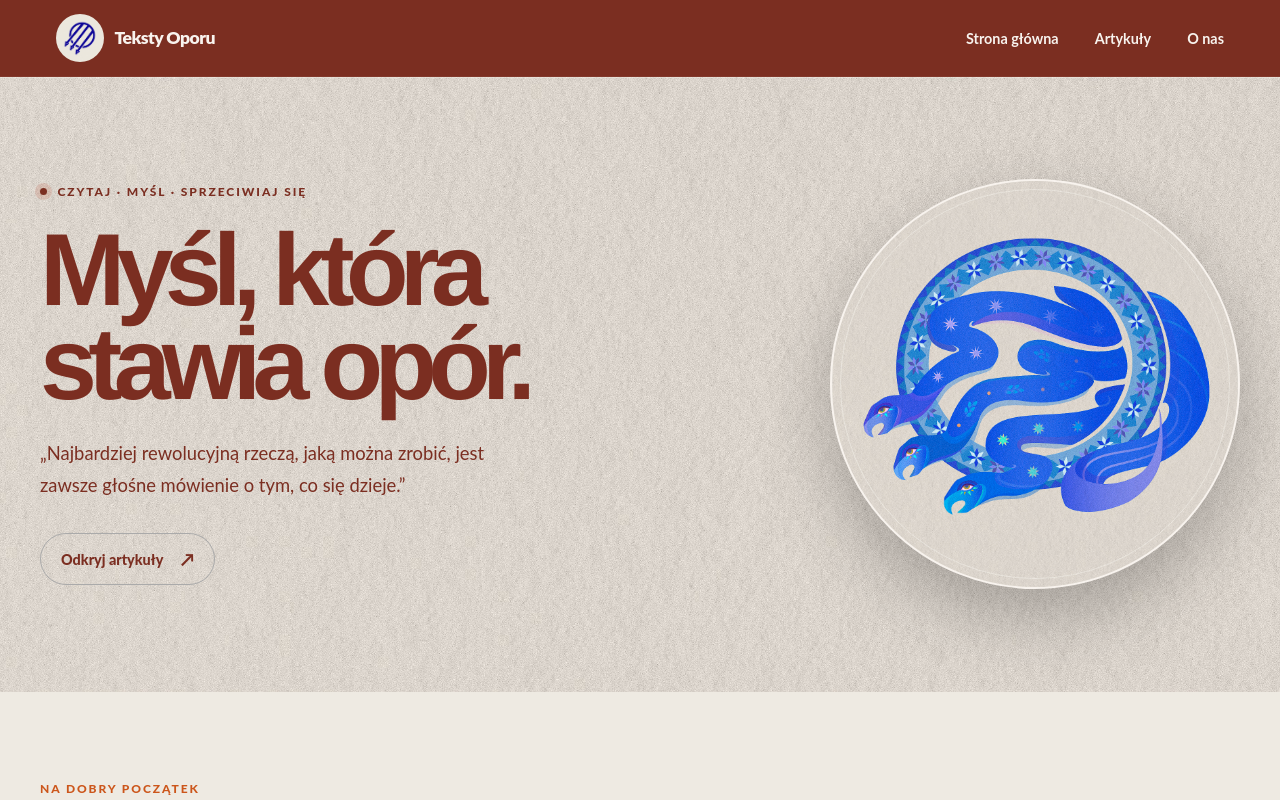
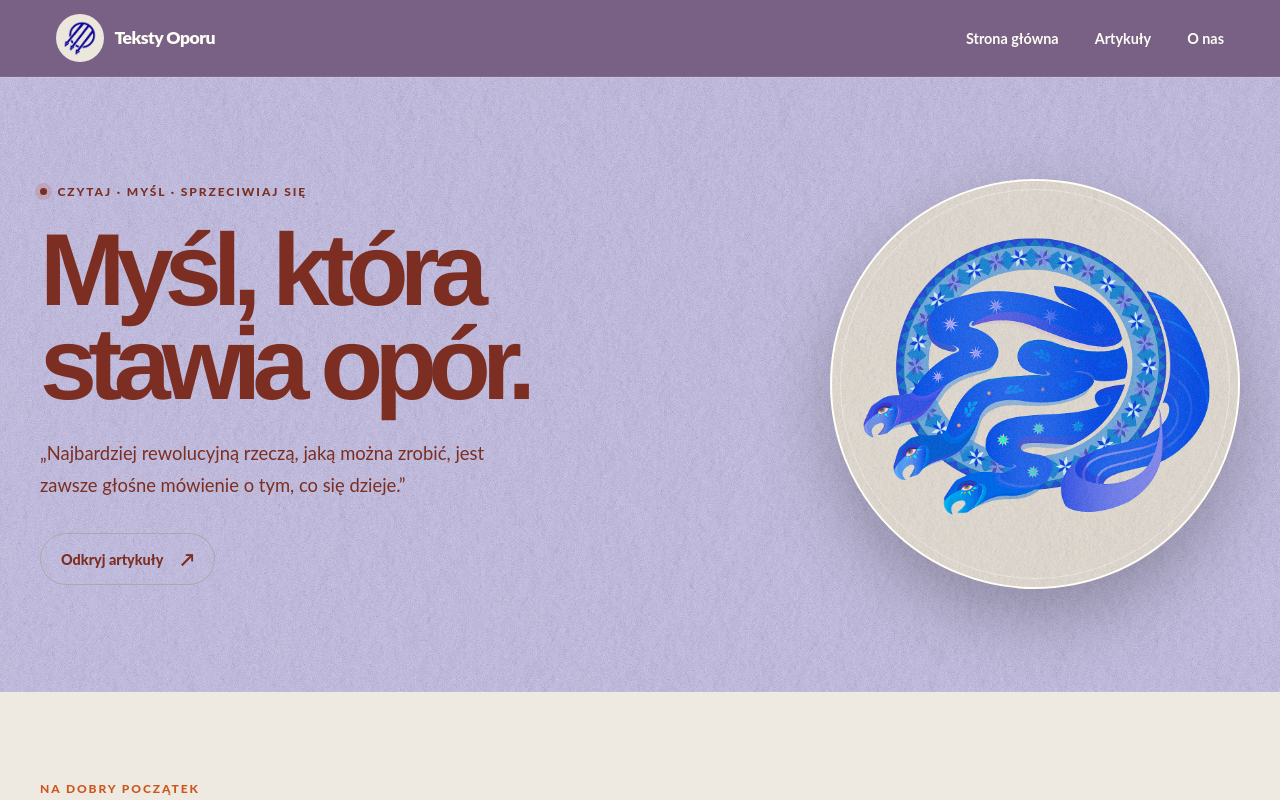
Before and after one commit to wleklinskimateusz/template-next-decap, a Next.js app: page / in a window 1280 px wide. Shown: the top 800 px of the page. Built offline with nearby package versions, Linux system fonts and the light colour scheme.

Commit message:
fix: change colors

```diff
--- a/src/app/globals.css
+++ b/src/app/globals.css
@@ -12,17 +12,17 @@
 
   /* Change these tokens to quickly re-theme the site. */
   --color-accent: var(--palette-burnt-orange);
-  --color-accent-dark: var(--palette-rust);
+  --color-accent-dark: #796085;
   --color-gold: var(--palette-ochre);
   --color-blue: var(--palette-electric-blue);
   --primary-color: var(--color-accent);
   --color-ink: #111111;
   --color-muted: #5a514f;
   --color-paper: var(--palette-warm-white);
-  --color-surface: #f8f3ee;
+  --color-surface: #fefdf6;
   --color-line: #d9c8bd;
   --color-code: #f4efe8;
-  --color-hero-background: transparent;
+  --color-hero-background: #7575ff;
   --color-hero-text: var(--palette-rust);
   --font-body: "Lato", "Helvetica Neue", Arial, sans-serif;
   --font-display: "Figtree", "Helvetica Neue", Arial, sans-serif;
```
